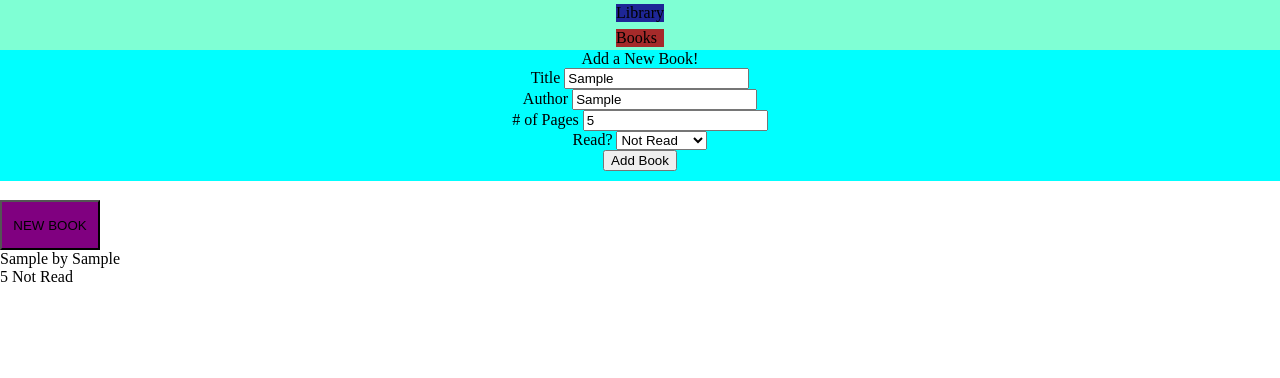
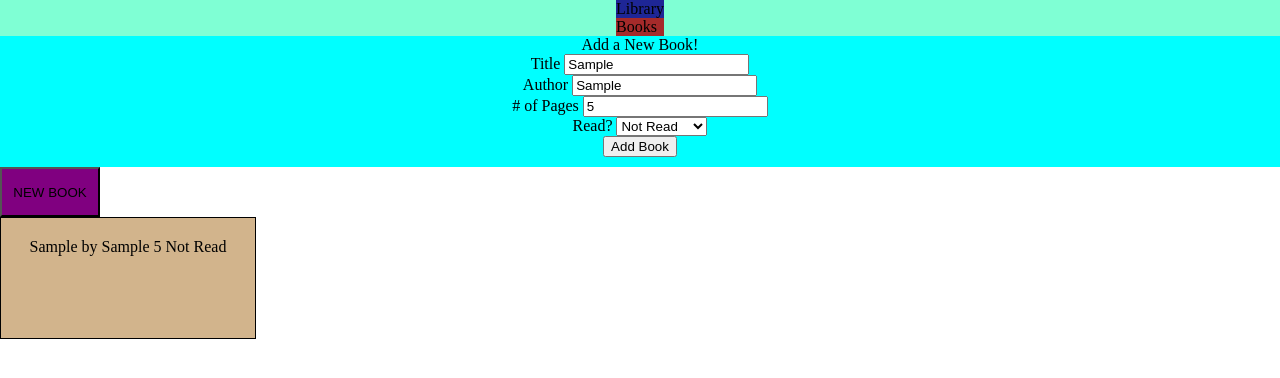
Before and after one commit to Brian-Abidin/Library, a plain HTML site: page index.html in a window 1280 px wide. Both pictures are taken after typing "Sample", "Sample", "5" into the empty fields and a click on the button "Add Book". Drawn offline with Linux system fonts and the light colour scheme.

Commit message:
bookdisplay styles are now changed here

```diff
--- a/style.css
+++ b/style.css
@@ -3,14 +3,9 @@ body {
   padding: 0;
 }
 
-.wrapper {
-  display: grid;
-  grid-template-rows: 1fr 3fr 1fr;
-}
-
 #container {
   display: grid;
-  grid-template-columns: repeat(10, 1fr);
+  grid-template-columns: repeat(5, 1fr);
 }
 
 .newbook {
@@ -36,6 +31,15 @@ body {
 .topheader {
   background-color: rgb(30, 38, 150);
 }
+
 .botheader {
   background-color: brown;
 }
+
+.bookdisplay {
+  background-color: tan;
+  border: 1px solid black;
+  height: 100px;
+  text-align: center;
+  padding-top: 20px;
+}
```
